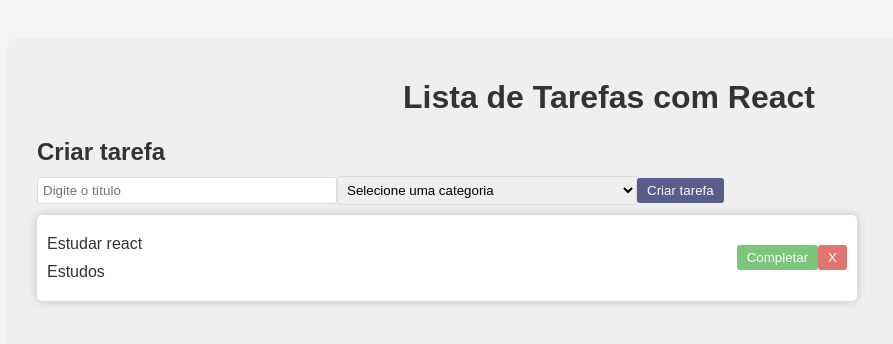
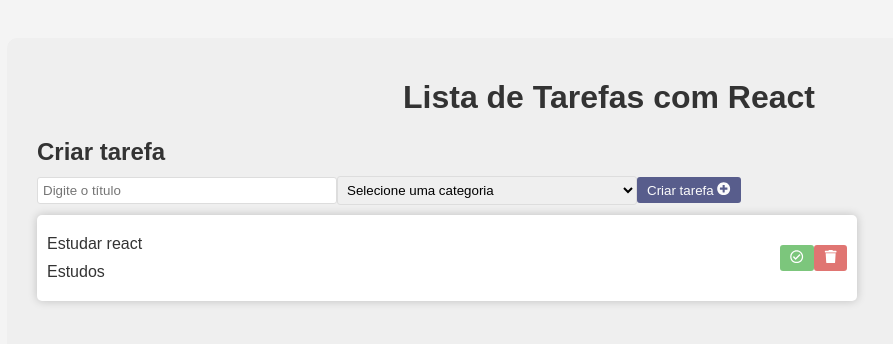
Before and after one commit to ViniciusPosssatto/todo-with-react, a React (Vite) app: page / in a window 1280 px wide. Shown: the top 344 px of the page, without its empty margins (31-924 px from the left). Built offline with nearby package versions, Linux system fonts and the light colour scheme.

Commit message:
Add icons nos botões

```diff
--- a/package.json
+++ b/package.json
@@ -11,7 +11,8 @@
   },
   "dependencies": {
     "react": "^18.2.0",
-    "react-dom": "^18.2.0"
+    "react-dom": "^18.2.0",
+    "react-icons": "^5.0.1"
   },
   "devDependencies": {
     "@types/react": "^18.2.66",
--- a/src/components/Todos.jsx
+++ b/src/components/Todos.jsx
@@ -1,3 +1,4 @@
+import { FaTrash, FaRegCheckCircle } from 'react-icons/fa';
 const todos = ({todo}) => {
   return (
     <div className='todo'>
@@ -6,8 +7,8 @@ const todos = ({todo}) => {
             <p className='category'>{todo.category}</p>
           </div>
           <div>
-            <button className='complete'>Completar</button>
-            <button className='remove'>X</button>
+            <button className='complete'><FaRegCheckCircle width={200} /></button>
+            <button className='remove'><FaTrash /></button>
           </div>
         </div>
   )
--- a/src/components/TodosForm.jsx
+++ b/src/components/TodosForm.jsx
@@ -1,5 +1,6 @@
 import { useState } from 'react'
 import { Input } from './InputComp.jsx'
+import { FaPlusCircle } from "react-icons/fa";
 
 const TodosForm = ({ addTodo }) => {
     const [categories, setCategories] = useState([
@@ -41,7 +42,7 @@ const TodosForm = ({ addTodo }) => {
                 <option key={index} value={value}>{name}</option>
             ))}
         </select>
-        <button type='submit'>Criar tarefa</button>
+        <button type='submit'>Criar tarefa <FaPlusCircle /></button>
     </form>
   </div>
 }
```
Also changed, not shown: 1 other file (tests, documents, lock files or other folders).
